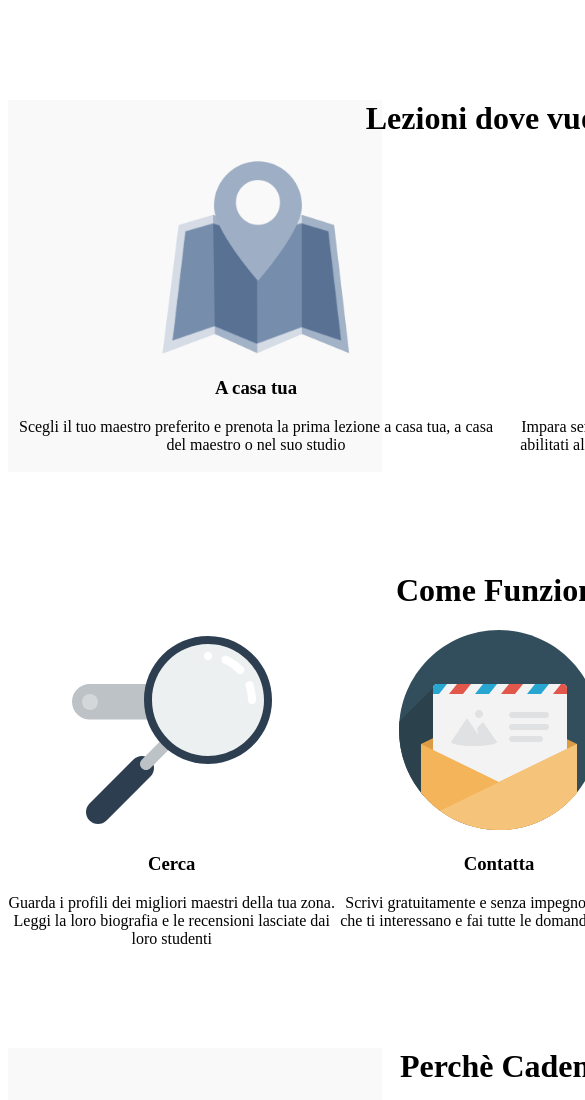
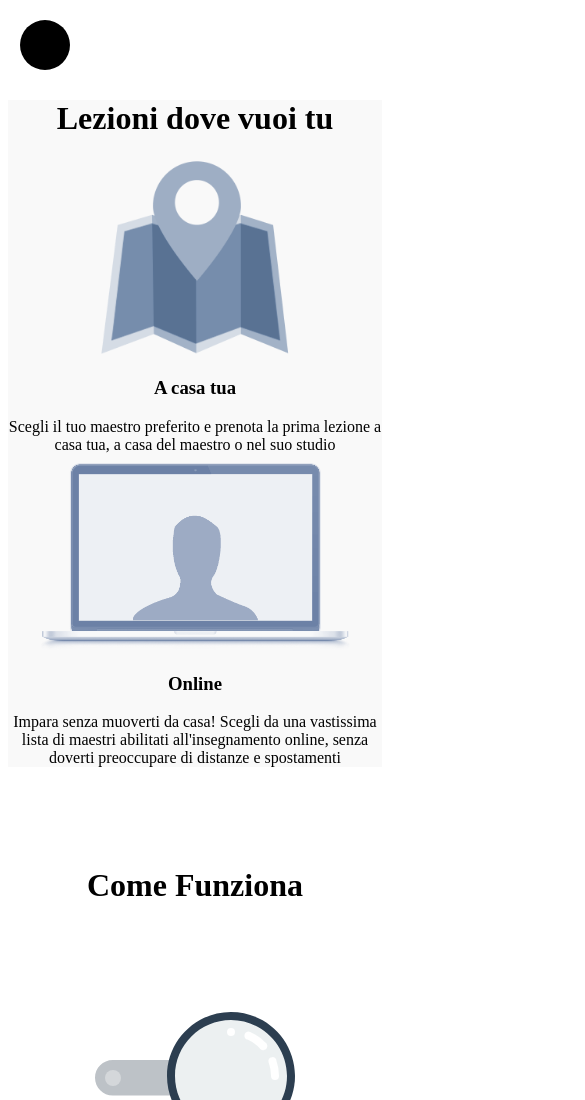
Before and after one commit to PierW/htmlcss-responsive-wannabe, a plain HTML site: page index.html in a window 390 px wide. Shown: the top 1100 px of the page, 585 px wide, since content can reach past the window. Drawn offline with Linux system fonts and the light colour scheme.

Commit message:
Responsive done

```diff
--- a/index.html
+++ b/index.html
@@ -6,6 +6,7 @@
     <title>Boolean aCademy</title>
   </head>
   <body>
+    <div class="burgermenu"></div>
     <div id="lezioni" class="container" background="grey">
       <div class="row">
         <h1>Lezioni dove vuoi tu</h1>
--- a/style.css
+++ b/style.css
@@ -3,6 +3,7 @@
   margin-left: auto;
   margin-right: auto;
   margin-top: 100px;
+  max-width: 100%;
 }
 
 /* BLOCCO LEZIONI */
@@ -65,3 +66,50 @@ img{
 .clear {
   clear:both;
 }
+
+.burgermenu {
+  background-color: black;
+  display: none;
+  width: 50px;
+  height: 50px;
+  border-radius: 100%;
+  position: fixed;
+  top: 20px;
+  left: 20px;
+}
+/* Inizio lato responsive */
+
+@media screen and (max-width: 750px) {
+  .burgermenu {
+    display: block;
+  }
+
+  #steps .row > .left,
+  #steps .row > .central{
+    width: 50%;
+  }
+
+  #steps .row > .right{
+    width: 100%;
+    margin-top: 80px;
+  }
+}
+
+@media screen and (max-width: 580px) {
+  .burgermenu {
+    display: block;
+  }
+
+  #lezioni .row > .left,
+  #lezioni .row > .right{
+    width: 100%;
+  }
+
+
+  #steps .row > .left,
+  #steps .row > .central,
+  #steps .row > .right{
+    width: 100%;
+    margin-top: 80px;
+  }
+}
```
